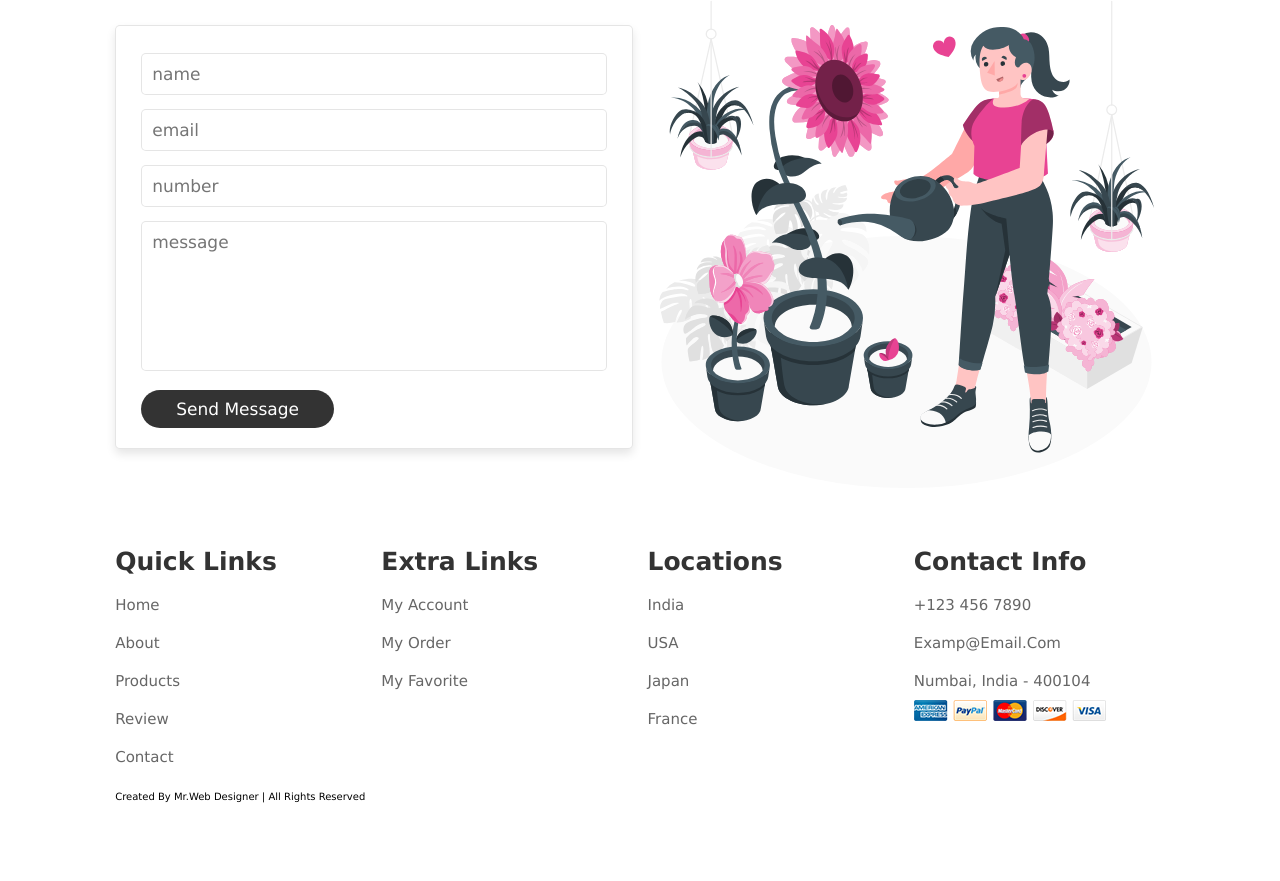
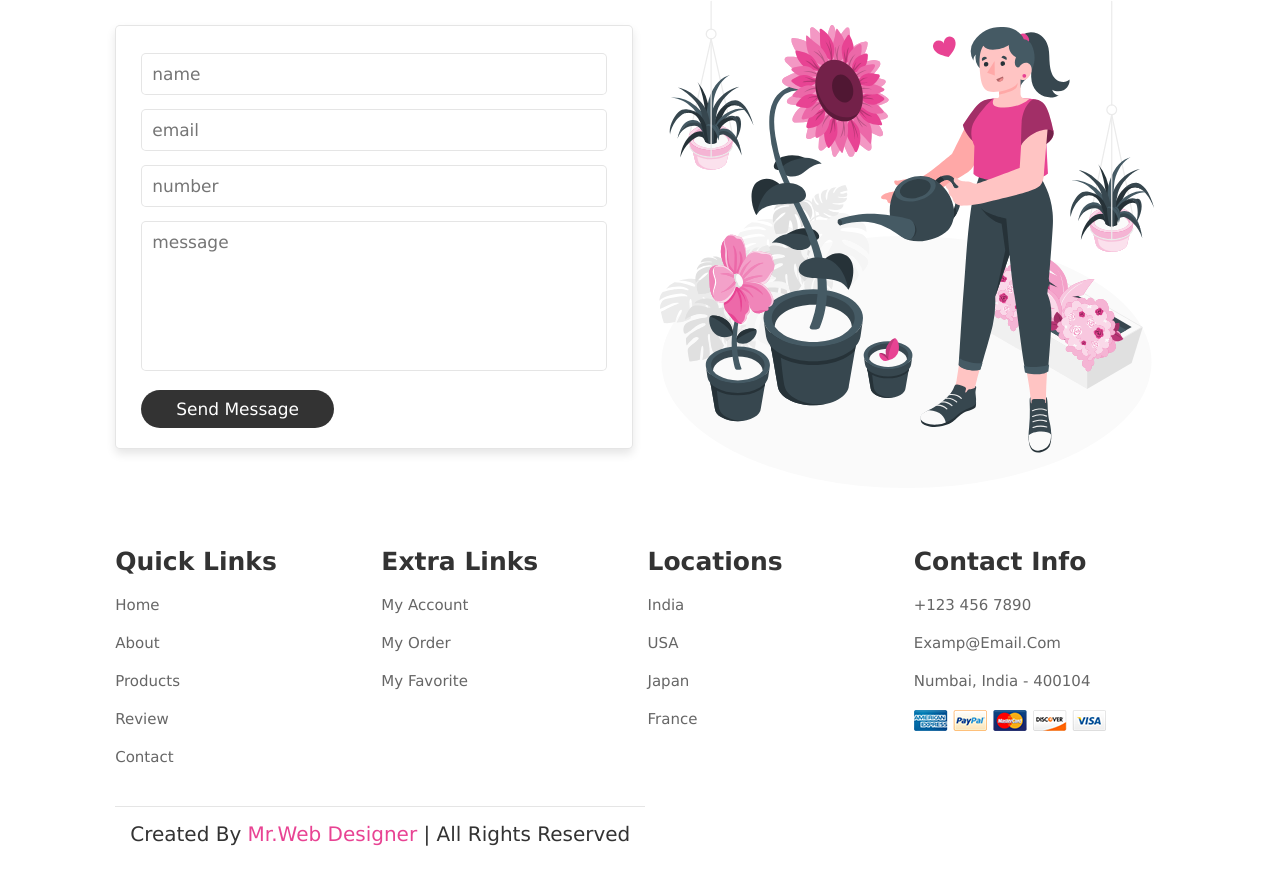
Before and after one commit to Haita23/shop_hoa, a plain HTML site: page index.html in a window 1280 px wide. Shown: the part 3853-4734 px from the top of the page. Before the commit the page ends 4675 px from the top, so only its background shows below. Drawn offline with Linux system fonts and the light colour scheme.

Commit message:
finish-project

```diff
--- a/style.css
+++ b/style.css
@@ -445,6 +445,24 @@ header .fa-bars{
     text-decoration: underline;
 }
 
+.footer .box-container .box img{
+    margin-top: 1rem;
+}
+
+.footer .credit{
+    text-align: center;
+    padding: 1.5rem;
+    margin-top: 1.5rem;
+    padding-top: 1.5rem;
+    font-size: 2rem;
+    color: #333;
+    border-top: .1rem solid rgb(0, 0, 0, .1);
+}
+
+.footer .credit  span{
+    color: var(--pink);
+}
+
 /*media queries*/
 @media(max-width: 991px){
     html{
```
